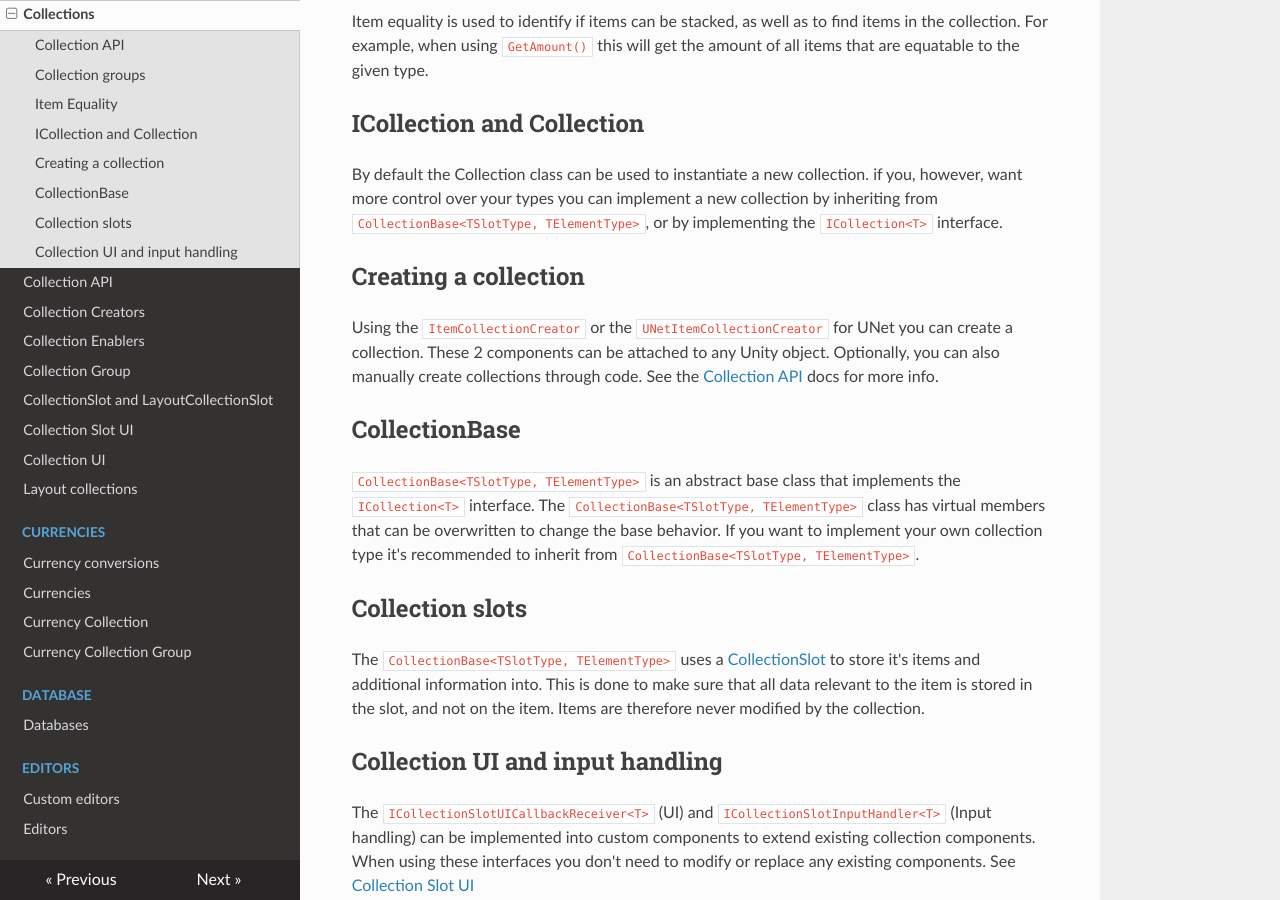
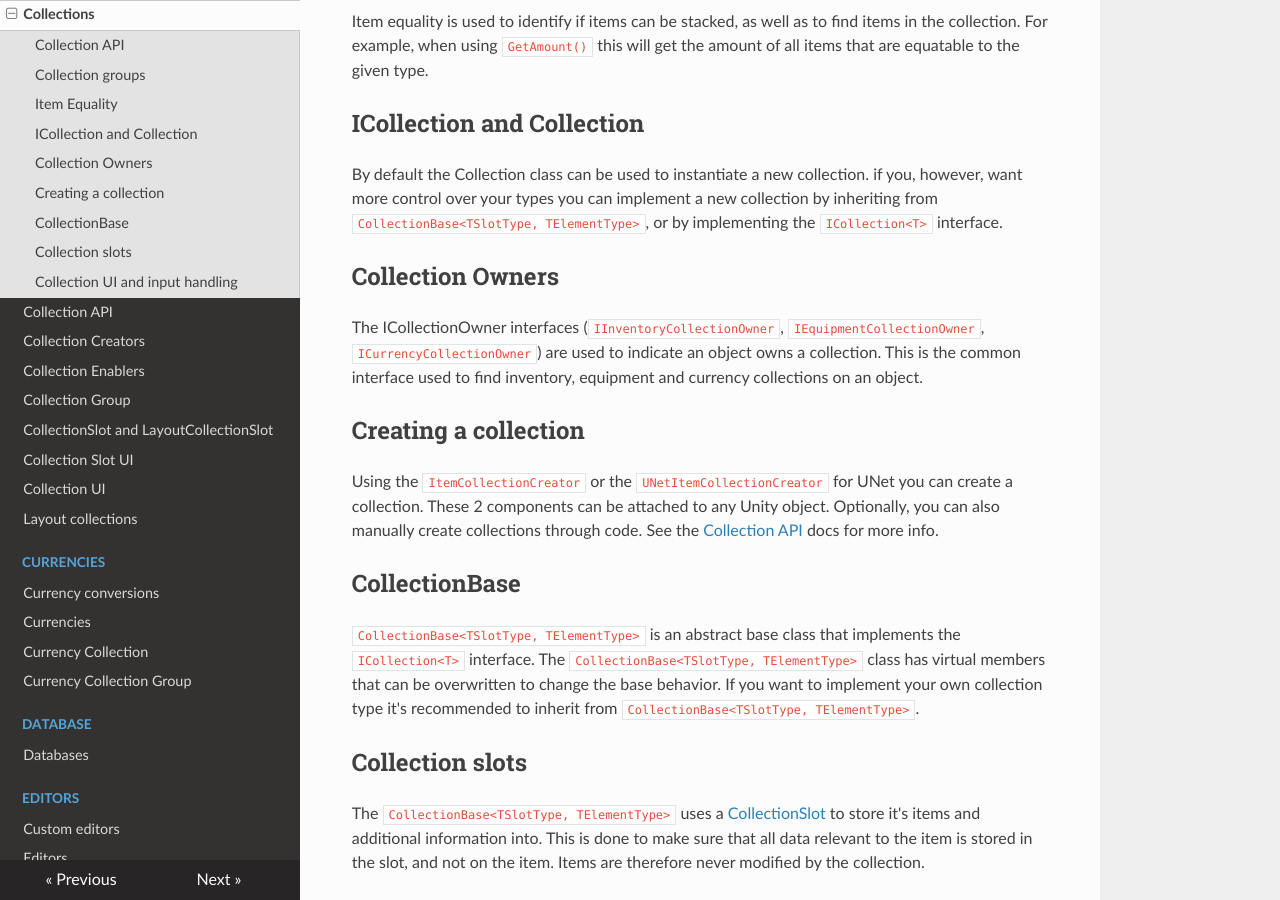
Before and after one commit to devdogio/RucksackDocs, an MkDocs documentation site: the page built from docs/Collections/Collection.md, in a window 1280 px wide and 900 px high, scrolled down 512 px. Built offline with MkDocs 1.6.1, drawn with Linux system fonts in a browser that asks for light colours; nearby versions of some CDN libraries.

Commit message:
Collection owner docs added to collection

```diff
--- a/docs/Collections/Collection.md
+++ b/docs/Collections/Collection.md
@@ -18,6 +18,10 @@ Item equality is used to identify if items can be stacked, as well as to find it
 
 By default the Collection class can be used to instantiate a new collection. if you, however, want more control over your types you can implement a new collection by inheriting from `CollectionBase<TSlotType, TElementType>`, or by implementing the `ICollection<T>` interface.
 
+## Collection Owners
+
+The ICollectionOwner interfaces (`IInventoryCollectionOwner`, `IEquipmentCollectionOwner`, `ICurrencyCollectionOwner`) are used to indicate an object owns a collection. This is the common interface used to find inventory, equipment and currency collections on an object.
+
 ## Creating a collection
 
 Using the `ItemCollectionCreator` or the `UNetItemCollectionCreator` for UNet you can create a collection. These 2 components can be attached to any Unity object. Optionally, you can also manually create collections through code. See the [Collection API](CollectionAPI.md) docs for more info.
```
